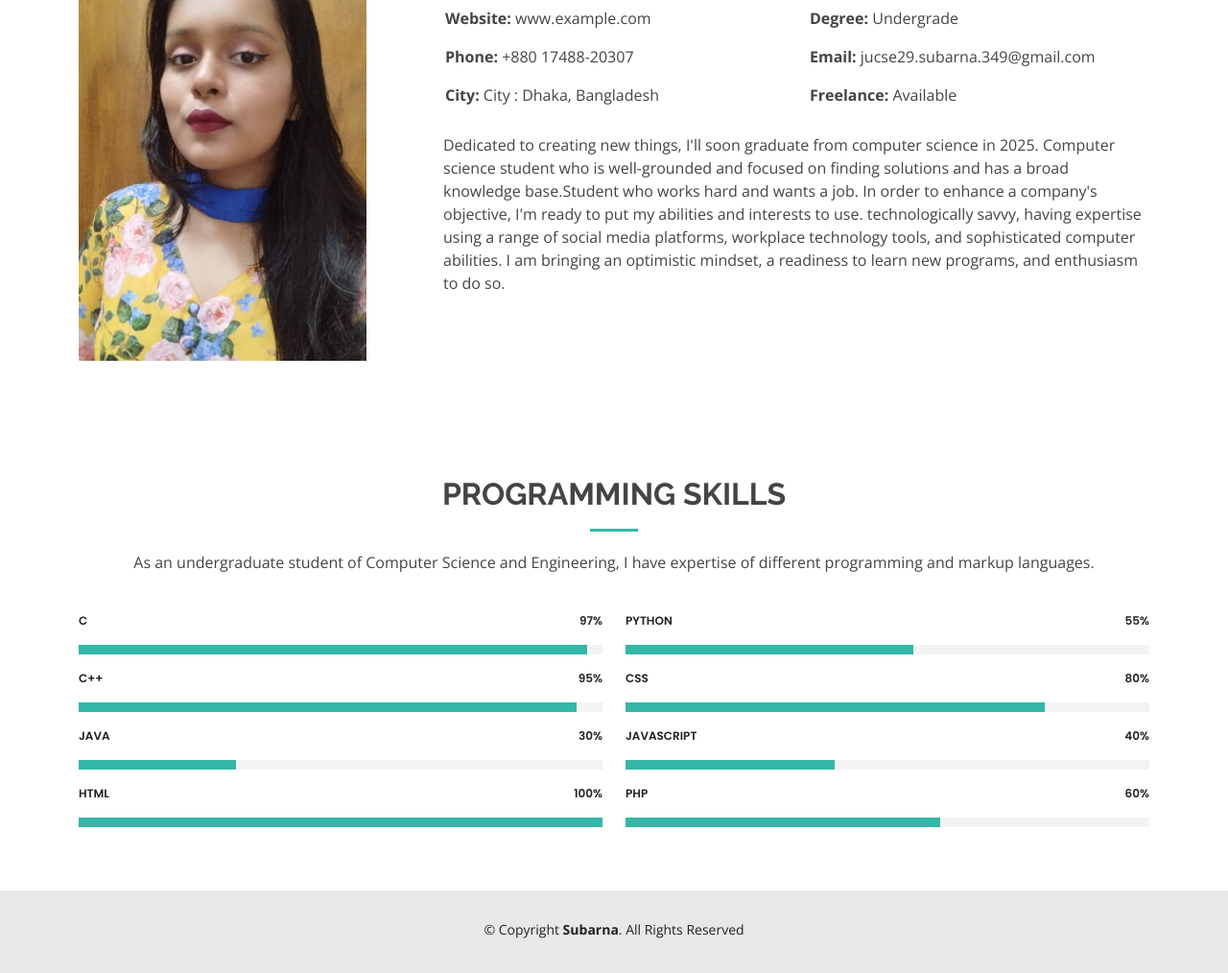
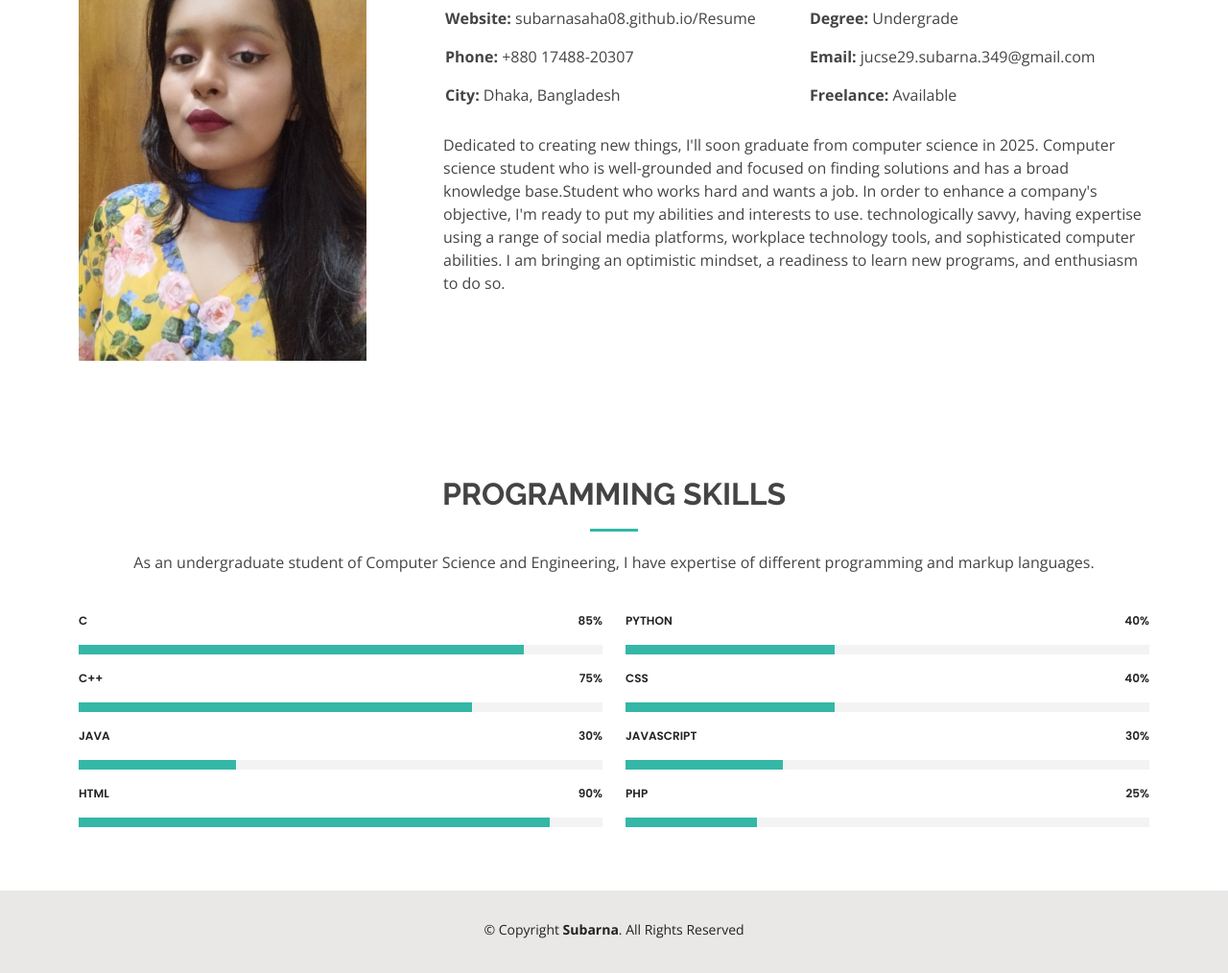
Before and after one commit to SubarnaSaha08/Resume, a plain HTML site: page about.html in a window 1280 px wide. Shown: the part 295-1309 px from the top of the page at 96% size. Drawn offline with nearby package versions, Linux system fonts and the light colour scheme.

Commit message:
Add files via upload

```diff
--- a/about.html
+++ b/about.html
@@ -93,9 +93,9 @@
               <div class="col-lg-6">
                 <ul>
                   <li><i class="bi bi-rounded-right"></i> <strong>Birthday:</strong> 7 January 2001</li>
-                  <li><i class="bi bi-rounded-right"></i> <strong>Website:</strong> www.example.com</li>
+                  <li><i class="bi bi-rounded-right"></i> <strong>Website:</strong> subarnasaha08.github.io/Resume</li>
                   <li><i class="bi bi-rounded-right"></i> <strong>Phone:</strong> +880 17488-20307</li>
-                  <li><i class="bi bi-rounded-right"></i> <strong>City:</strong> City : Dhaka, Bangladesh</li>
+                  <li><i class="bi bi-rounded-right"></i> <strong>City:</strong> Dhaka, Bangladesh</li>
                 </ul>
               </div>
               <div class="col-lg-6">
@@ -131,16 +131,16 @@
           <div class="col-lg-6">
 
             <div class="progress">
-              <span class="skill">C <i class="val">97%</i></span>
+              <span class="skill">C <i class="val">85%</i></span>
               <div class="progress-bar-wrap">
-                <div class="progress-bar" role="progressbar" aria-valuenow="97" aria-valuemin="0" aria-valuemax="100"></div>
+                <div class="progress-bar" role="progressbar" aria-valuenow="85" aria-valuemin="0" aria-valuemax="100"></div>
               </div>
             </div>
 
             <div class="progress">
-              <span class="skill">C++ <i class="val">95%</i></span>
+              <span class="skill">C++ <i class="val">75%</i></span>
               <div class="progress-bar-wrap">
-                <div class="progress-bar" role="progressbar" aria-valuenow="95" aria-valuemin="0" aria-valuemax="100"></div>
+                <div class="progress-bar" role="progressbar" aria-valuenow="75" aria-valuemin="0" aria-valuemax="100"></div>
               </div>
             </div>
 
@@ -152,9 +152,9 @@
             </div>
 
             <div class="progress">
-              <span class="skill">HTML <i class="val">100%</i></span>
+              <span class="skill">HTML <i class="val">90%</i></span>
               <div class="progress-bar-wrap">
-                <div class="progress-bar" role="progressbar" aria-valuenow="100" aria-valuemin="0" aria-valuemax="100"></div>
+                <div class="progress-bar" role="progressbar" aria-valuenow="90" aria-valuemin="0" aria-valuemax="100"></div>
               </div>
             </div>
 
@@ -164,30 +164,30 @@
 
 
             <div class="progress">
-              <span class="skill">Python <i class="val">55%</i></span>
-              <div class="progress-bar-wrap">
-                <div class="progress-bar" role="progressbar" aria-valuenow="55" aria-valuemin="0" aria-valuemax="100"></div>
-              </div>
-            </div>
-
-            <div class="progress">
-              <span class="skill">CSS <i class="val">80%</i></span>
-              <div class="progress-bar-wrap">
-                <div class="progress-bar" role="progressbar" aria-valuenow="80" aria-valuemin="0" aria-valuemax="100"></div>
-              </div>
-            </div>
-
-            <div class="progress">
-              <span class="skill">JavaScript <i class="val">40%</i></span>
+              <span class="skill">Python <i class="val">40%</i></span>
               <div class="progress-bar-wrap">
                 <div class="progress-bar" role="progressbar" aria-valuenow="40" aria-valuemin="0" aria-valuemax="100"></div>
               </div>
             </div>
 
             <div class="progress">
-              <span class="skill">PHP <i class="val">60%</i></span>
+              <span class="skill">CSS <i class="val">40%</i></span>
               <div class="progress-bar-wrap">
-                <div class="progress-bar" role="progressbar" aria-valuenow="60" aria-valuemin="0" aria-valuemax="100"></div>
+                <div class="progress-bar" role="progressbar" aria-valuenow="40" aria-valuemin="0" aria-valuemax="100"></div>
+              </div>
+            </div>
+
+            <div class="progress">
+              <span class="skill">JavaScript <i class="val">30%</i></span>
+              <div class="progress-bar-wrap">
+                <div class="progress-bar" role="progressbar" aria-valuenow="30" aria-valuemin="0" aria-valuemax="100"></div>
+              </div>
+            </div>
+
+            <div class="progress">
+              <span class="skill">PHP <i class="val">25%</i></span>
+              <div class="progress-bar-wrap">
+                <div class="progress-bar" role="progressbar" aria-valuenow="25" aria-valuemin="0" aria-valuemax="100"></div>
               </div>
             </div>
 
```
